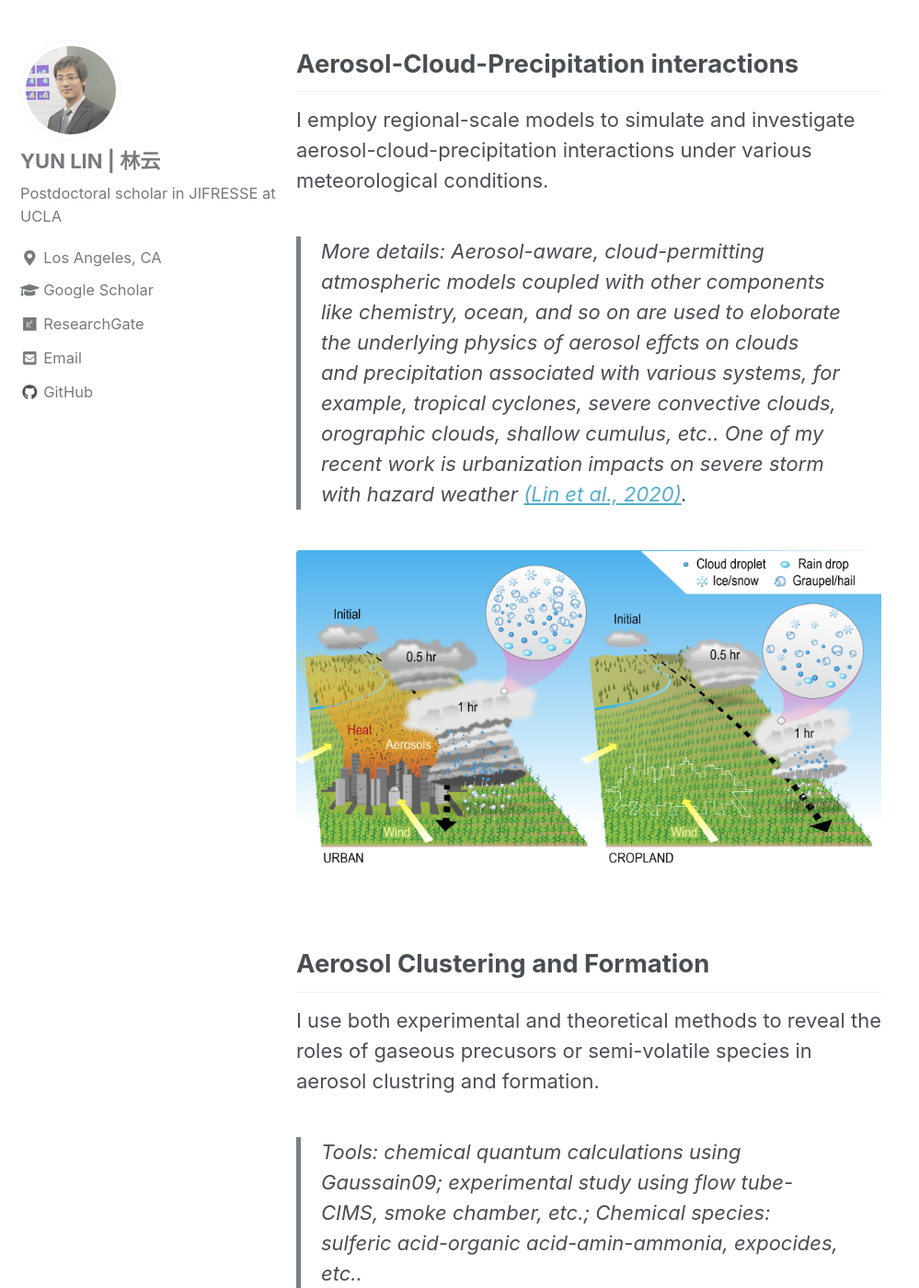
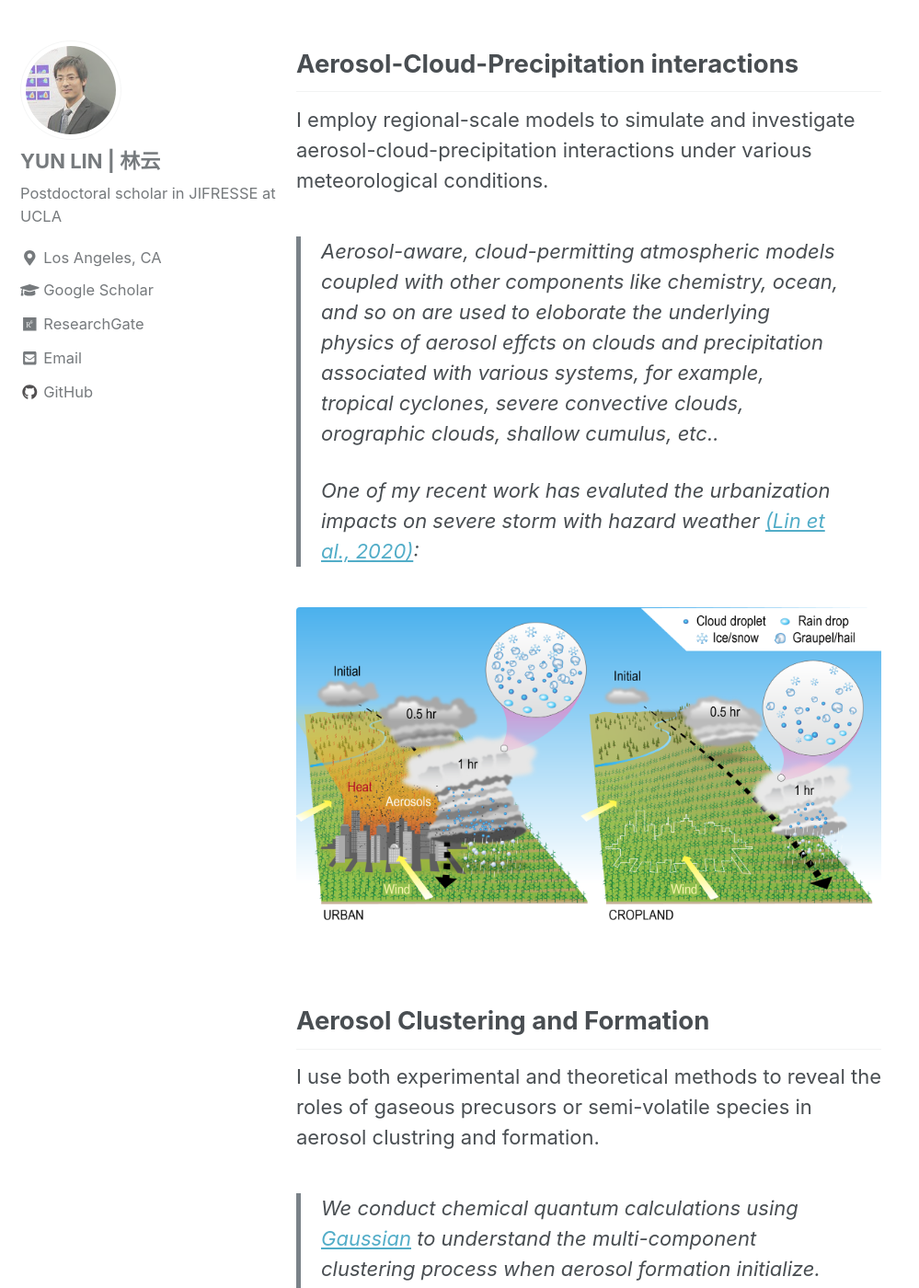
Before and after one commit to nolanylin/nolanylin.github.io, a Jekyll site: the page built from _pages/research.md, in a window 1280 px wide and 1400 px high, scrolled down 269 px. Shown: the whole window at 92% size, without its empty margins (0-999 px from the left). Built offline with Jekyll 4.4.1, drawn with Linux system fonts in a browser that asks for light colours; nearby versions of some CDN libraries; some of the changed text lies outside the part shown.

Commit message:
Update research.md

```diff
--- a/_pages/research.md
+++ b/_pages/research.md
@@ -9,15 +9,16 @@ To be updated...
 
 ## Aerosol-Cloud-Precipitation interactions
 I employ regional-scale models to simulate and investigate aerosol-cloud-precipitation interactions under various meteorological conditions.
->More details: Aerosol-aware, cloud-permitting atmospheric models coupled with other components like chemistry, ocean, and so on are used to eloborate the underlying physics of aerosol effcts on clouds and precipitation associated with various systems, for example, tropical cyclones, severe convective clouds, orographic clouds, shallow cumulus, etc..
->One of my recent work is urbanization impacts on severe storm with hazard weather [(Lin et al., 2020)](https://journals.ametsoc.org/view/journals/atsc/aop/JAS-D-20-0106.1/JAS-D-20-0106.1.xml).
-
+>Aerosol-aware, cloud-permitting atmospheric models coupled with other components like chemistry, ocean, and so on are used to eloborate the underlying physics of aerosol effcts on clouds and precipitation associated with various systems, for example, tropical cyclones, severe convective clouds, orographic clouds, shallow cumulus, etc..
+>
+>One of my recent work has evaluted the urbanization impacts on severe storm with hazard weather [(Lin et al., 2020)](https://journals.ametsoc.org/view/journals/atsc/aop/JAS-D-20-0106.1/JAS-D-20-0106.1.xml):
 {% include figure image_path="/assets/images/urban2020.png" %}
 
 ## Aerosol Clustering and Formation
 I use both experimental and theoretical methods to reveal the roles of gaseous precusors or semi-volatile species in aerosol clustring and formation.
->Tools: chemical quantum calculations using Gaussain09; experimental study using flow tube-CIMS, smoke chamber, etc.;
->Chemical species: sulferic acid-organic acid-amin-ammonia, expocides, etc..
+>We conduct chemical quantum calculations using [Gaussian](https://gaussian.com/) to understand the multi-component clustering process when aerosol formation initialize. Experimentally, we employ instruments like flow tube-CIMS, smoke chamber and so on to mimic aerosol formation process in real atmosphere. Chemical species and stystem involved in aerosol formation include sulferic acid, organic acid, amin, expocides, SOA coating on BC core, etc..
+>One of my recent work looks at the role of one of prevailing dicarboxylic acids in the atmosphere (i.e., succinic acid) in sulferic acid-amin-ammonia clustering system[(Lin et al., 2019)](https://acp.copernicus.org/articles/19/8003/2019/):
+{% include figure image_path="/assets/images/cluster2019.png" %}
 
 ## Emissions and Characteristics of Air Pollutants
 I use self-designed sampling or reaction experimental systems equiped with commercial monitoring devices or instruments to charaterize the emissions of air pollutants and their physical, chemical, and optial properties.
```
